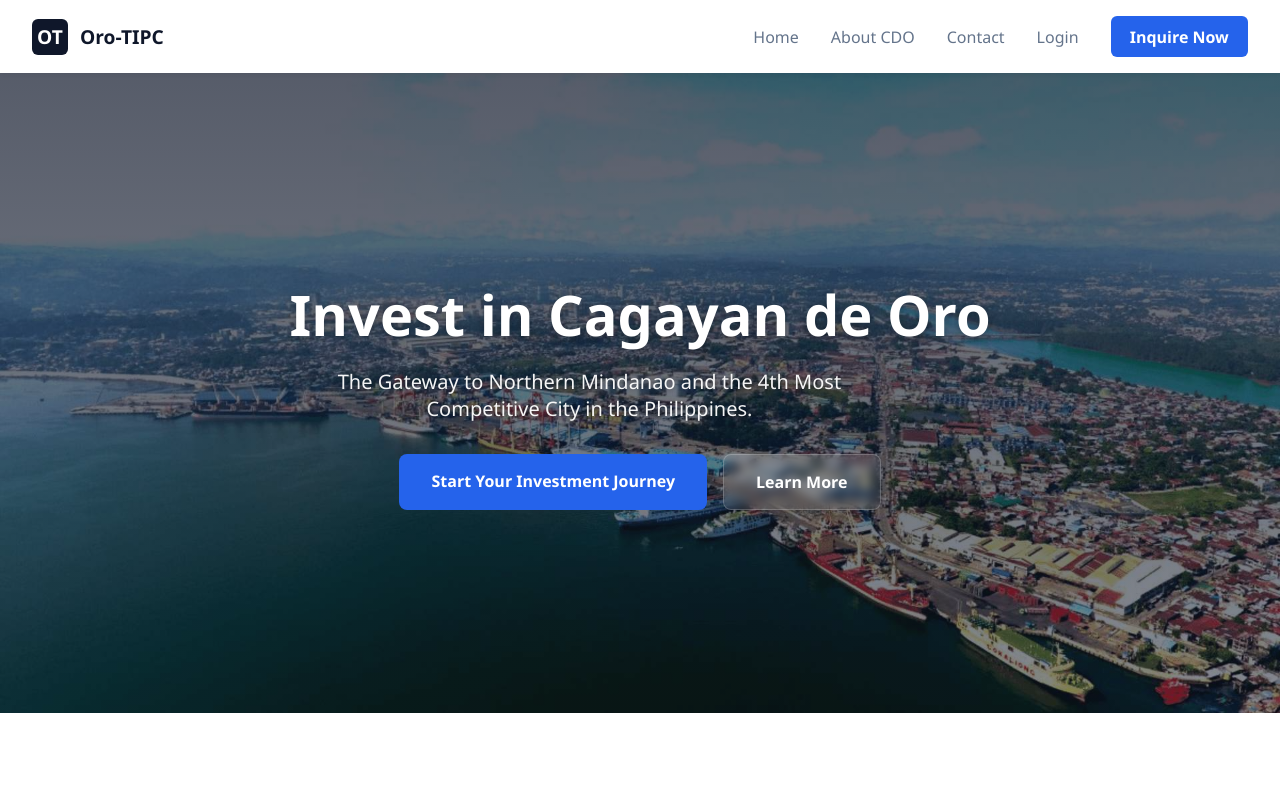
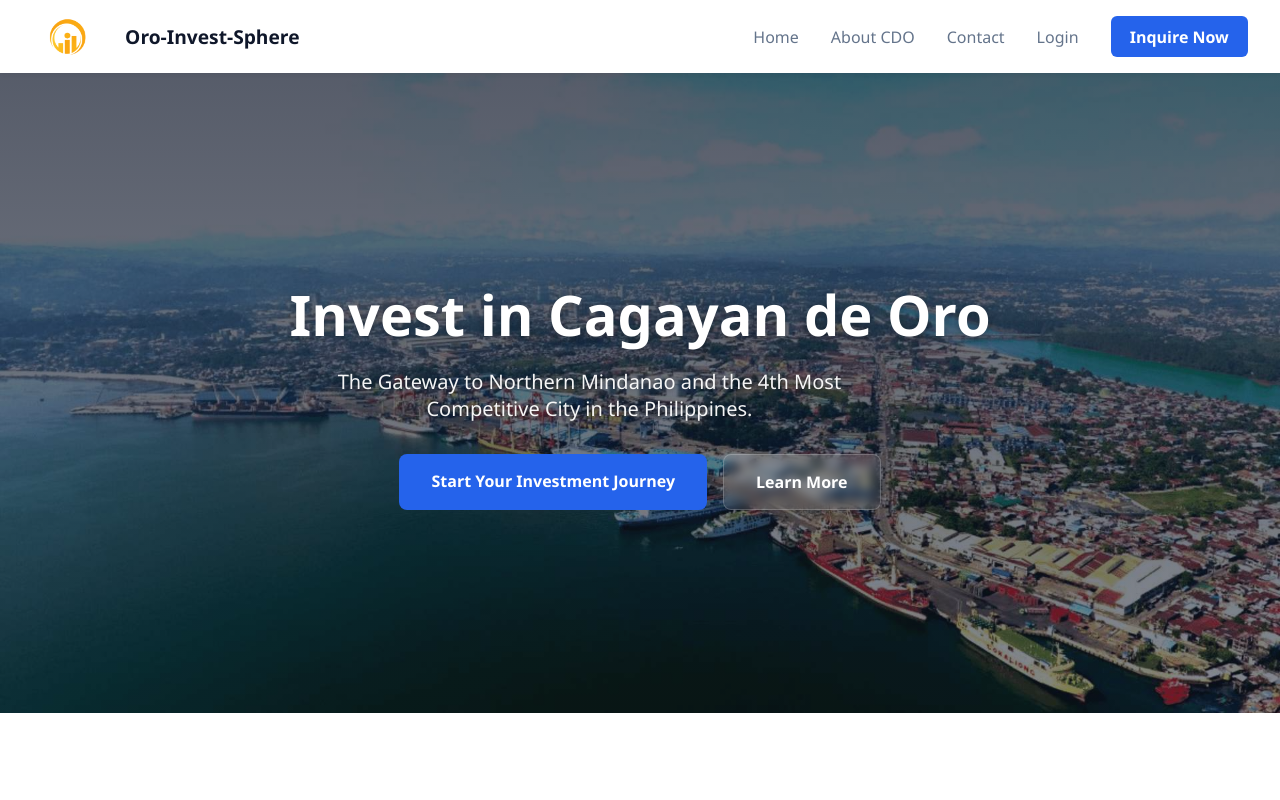
Before and after one commit to ORO-Invest-Sphere/oro-sphere-web, a React (Vite) app: page / in a window 1280 px wide. Shown: the top 800 px of the page. Built offline with nearby package versions, Linux system fonts and the light colour scheme; no server answers.

Commit message:
changed logo to orosphere

```diff
--- a/index.html
+++ b/index.html
@@ -4,7 +4,7 @@
     <meta charset="UTF-8" />
     <link rel="icon" type="image/svg+xml" href="/vite.svg" />
     <meta name="viewport" content="width=device-width, initial-scale=1.0" />
-    <title>Oro-TIPC Investment Dashboard</title>
+    <title>Oro-Invest-Sphere Investment Dashboard</title>
     <!-- Leaflet CSS -->
     <link rel="stylesheet" href="https://unpkg.com/leaflet@1.9.4/dist/leaflet.css"
      integrity="sha256-p4NxAoJBhIIN+hmNHrzRCf9tD/miZyoHS5obTRR9BMY="
--- a/src/components/Auth/Login.jsx
+++ b/src/components/Auth/Login.jsx
@@ -3,6 +3,7 @@ import { useNavigate, Link } from 'react-router-dom';
 import { Eye, EyeOff, ArrowLeft } from 'lucide-react';
 import { supabase } from '../../lib/supabaseClient';
 import './Login.css';
+import logo from '../../assets/oroinvestsphere.png';
 
 const Login = () => {
   const navigate = useNavigate();
@@ -64,7 +65,7 @@ const Login = () => {
         </Link>
 
         <div className="login-header">
-          <div className="logo-box">OT</div>
+          <img src={logo} alt="Oro-Invest-Sphere Logo" style={{ height: '60px', marginBottom: '1rem' }} />
           <h2>{isSignUp ? 'Create Account' : 'Welcome Back'}</h2>
           <p>{isSignUp ? 'Sign up to get started' : 'Sign in to access the Investment Dashboard'}</p>
         </div>
--- a/src/components/Landing/InquiryModal.jsx
+++ b/src/components/Landing/InquiryModal.jsx
@@ -22,7 +22,7 @@ const InquiryModal = ({ isOpen, onClose }) => {
         email: email
       };
 
-      console.log('Sending inquiry to dummy@oro-tipc.gov.ph:', inquiryData);
+      console.log('Sending inquiry to dummy@oro-invest-sphere.gov.ph:', inquiryData);
       alert(`Inquiry sent successfully!\n\nType: ${inquiryData.type}\nDetails: ${inquiryData.details}\nContact: ${inquiryData.email}`);
 
       setIsSubmitting(false);
@@ -42,7 +42,7 @@ const InquiryModal = ({ isOpen, onClose }) => {
         </button>
 
         <div className="modal-header">
-          <h2>Connect with Oro-TIPC</h2>
+          <h2>Connect with Oro-Invest-Sphere</h2>
           <p>Staff for site visits, available warehouse listings, or customized reports.</p>
         </div>
 
--- a/src/components/Landing/LandingPage.jsx
+++ b/src/components/Landing/LandingPage.jsx
@@ -3,6 +3,7 @@ import { Link } from 'react-router-dom';
 import { MapPin, Mail, Phone } from 'lucide-react';
 import InquiryModal from './InquiryModal';
 import './LandingPage.css';
+import logo from '../../assets/oroinvestsphere.png';
 
 const LandingPage = () => {
   const [isModalOpen, setIsModalOpen] = useState(false);
@@ -11,8 +12,8 @@ const LandingPage = () => {
     <div className="landing-container">
       <header className="landing-header">
         <div className="logo-section">
-          <div className="logo-box">OT</div>
-          <span className="logo-title">Oro-TIPC</span>
+          <img src={logo} alt="Oro-Invest-Sphere Logo" className="logo-image" style={{ height: '40px', marginRight: '10px' }} />
+          <span className="logo-title">Oro-Invest-Sphere</span>
         </div>
         <nav className="landing-nav">
           <a href="#home">Home</a>
--- a/src/components/Layout/DashboardLayout.css
+++ b/src/components/Layout/DashboardLayout.css
@@ -34,6 +34,12 @@
   gap: 1rem;
   border-bottom: 1px solid rgba(255,255,255,0.1);
   background-color: transparent;
+}
+
+.sidebar-logo {
+  width: 40px;
+  height: auto;
+  object-fit: contain;
 }
 
 .logo-box {
--- a/src/components/Layout/DashboardLayout.jsx
+++ b/src/components/Layout/DashboardLayout.jsx
@@ -2,6 +2,7 @@ import React from 'react';
 import { useNavigate } from 'react-router-dom';
 import { BarChart3, Map, Calculator, Star, TrendingUp, ClipboardList } from 'lucide-react';
 import { supabase } from '../../lib/supabaseClient';
+import logo from '../../assets/oroinvestsphere.png';
 import './DashboardLayout.css';
 
 const DashboardLayout = ({ children, activeTab, setActiveTab }) => {
@@ -17,9 +18,9 @@ const DashboardLayout = ({ children, activeTab, setActiveTab }) => {
       {/* Sidebar */}
       <aside className="sidebar">
         <div className="sidebar-header">
-          <div className="logo-box">OT</div>
+          <img src={logo} alt="Oro-Invest-Sphere Logo" className="sidebar-logo" />
           <div className="logo-text">
-            <h1>Oro-TIPC</h1>
+            <h1>Oro-Invest-Sphere</h1>
             <p>Investment Intelligence Dashboard</p>
           </div>
         </div>
@@ -74,7 +75,7 @@ const DashboardLayout = ({ children, activeTab, setActiveTab }) => {
         <header className="top-bar">
           <div className="top-bar-left">
             <div className="mobile-logo">OT</div>
-            <span className="page-title">Oro-TIPC <span className="subtitle">Investment Intelligence Dashboard</span></span>
+            <span className="page-title">Oro-Invest-Sphere <span className="subtitle">Investment Intelligence Dashboard</span></span>
           </div>
           <div className="top-bar-right">
             <div className="user-menu">
```
Also changed, not shown: src/assets/oroinvestsphere.png (renamed from src/assets/Oro Invest Spehere.png), 1 other file (tests, documents, lock files or other folders).
